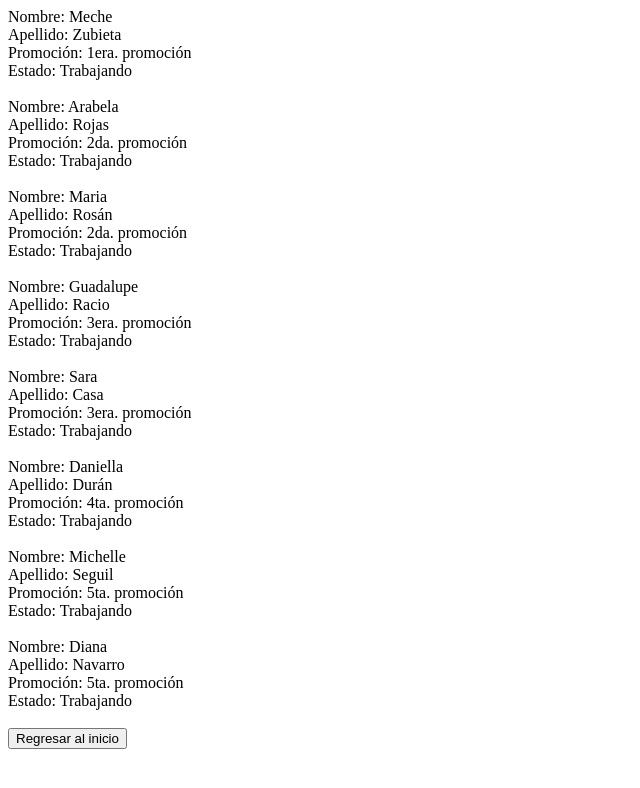
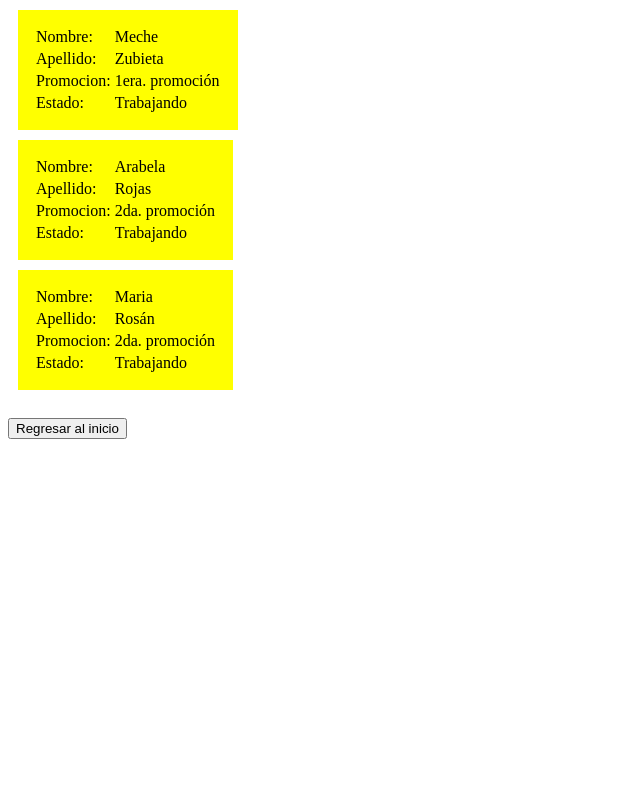
Before and after one commit to GeraldineCh/ProyectoFinal2, a plain HTML site: page coders.html in a window 1280 px wide. Shown: the whole page, without its empty margins (0-640 px from the left). Drawn offline with Linux system fonts and the light colour scheme.

Commit message:
Agregando color a las coders

```diff
--- a/coders.html
+++ b/coders.html
@@ -5,12 +5,73 @@
 	<script src="js/coders.js"></script>
 	<title>Planilla Laboratoria</title>
 </head>
-<body onload="printAll();">
+<body>
 	<section>
-		<div id="print"></div>
+		<div>
+			<table style="background-color: yellow; padding: 15px; margin: 10px;">
+				  <tr>
+				    <td>Nombre: </td>
+				    <td>Meche</td>
+				  </tr>
+				  <tr>
+				    <td>Apellido: </td>
+				    <td>Zubieta</td>
+				  </tr>
+				  <tr>
+				    <td>Promocion: </td>
+				    <td>1era. promoción</td>
+				  </tr>
+				  <tr>
+				    <td>Estado: </td>
+				    <td>Trabajando</td>
+				  </tr>
+				</table>
+		</div>
+				<div>
+			<table style="background-color: yellow; padding: 15px; margin: 10px;">
+				  <tr>
+				    <td>Nombre: </td>
+				    <td>Arabela</td>
+				  </tr>
+				  <tr>
+				    <td>Apellido: </td>
+				    <td>Rojas</td>
+				  </tr>
+				  <tr>
+				    <td>Promocion: </td>
+				    <td>2da. promoción</td>
+				  </tr>
+				  <tr>
+				    <td>Estado: </td>
+				    <td>Trabajando</td>
+				  </tr>
+				</table>
+		</div>
+
+				<div>
+			<table style="background-color: yellow; padding: 15px; margin: 10px;">
+				  <tr>
+				    <td>Nombre: </td>
+				    <td>Maria</td>
+				  </tr>
+				  <tr>
+				    <td>Apellido: </td>
+				    <td>Rosán</td>
+				  </tr>
+				  <tr>
+				    <td>Promocion: </td>
+				    <td>2da. promoción</td>
+				  </tr>
+				  <tr>
+				    <td>Estado: </td>
+				    <td>Trabajando</td>
+				  </tr>
+				</table>
+		</div><br>
+
 	</section>
 	<div>
-		<input type="button" onclick="location.href='index.html'" value="Regresar al inicio" />
+		<input style="margin-right: auto; margin-left: auto;" type="button" onclick="location.href='index.html'" value="Regresar al inicio" />
 	</div>
 </body>
 </html>
--- a/css/dropbtn.css
+++ b/css/dropbtn.css
@@ -12,7 +12,10 @@
 }
 
 .dropdown {
-  position: relative;
+  position: absolute;
+  top: 10px;
+  right: 20px;
+
   display: inline-block;
 }
 
```
Also changed, not shown: index.html (+3 -3 lines), logout.html (added, +10 -0 lines).
